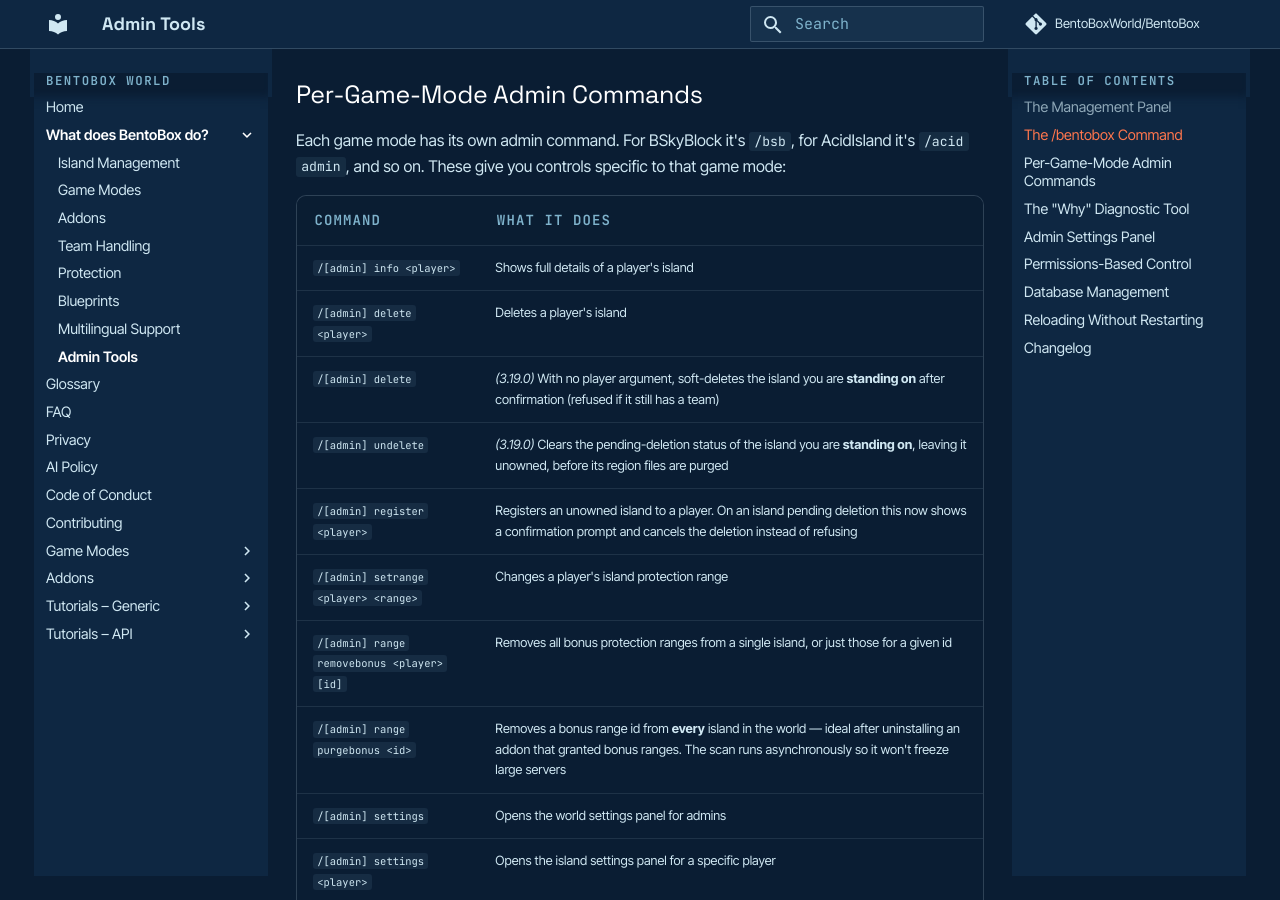
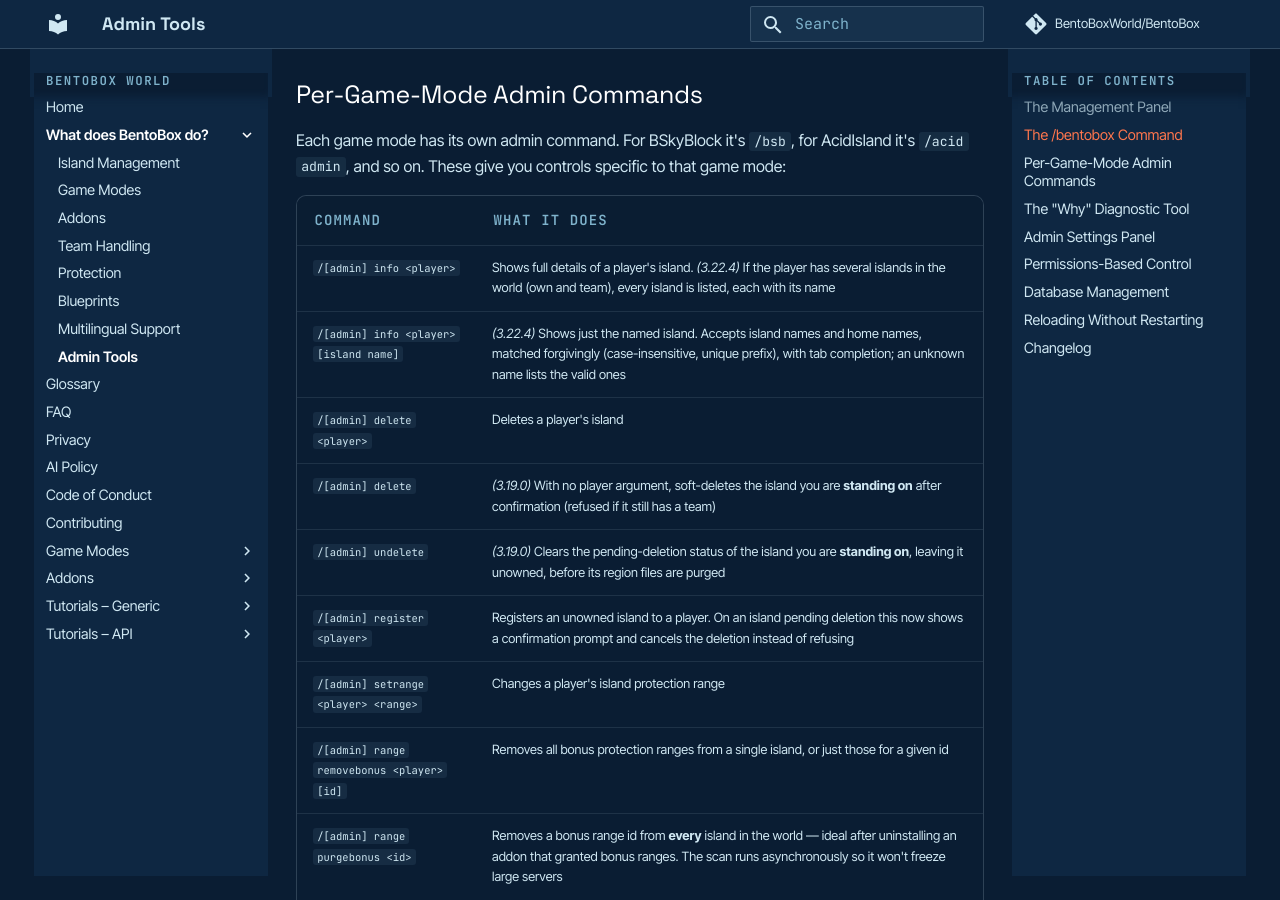
Before and after one commit to BentoBoxWorld/docs, an MkDocs documentation site: the page built from docs/BentoBox/About/AdminTools.md, in a window 1280 px wide and 900 px high, scrolled down 979 px. Built offline with MkDocs 1.6.1 and Material for MkDocs 9.7.7, drawn with Linux system fonts in a browser that asks for light colours; comment, search, counter and statistics services are not loaded.

Commit message:
docs(admin): document /[admin] info [island name] and multi-island output (#100)
Matches BentoBoxWorld/BentoBox#3074: /[admin] info <player> now lists every
island the player has in the world, and takes an optional [island name]
argument to show just one.


Claude-Session: https://claude.ai/code/session_01WjU4tEg1H9fbcdErGLATAj

Co-authored-by: Claude Fable 5 <noreply@anthropic.com>

```diff
--- a/docs/BentoBox/About/AdminTools.md
+++ b/docs/BentoBox/About/AdminTools.md
@@ -31,7 +31,8 @@ Each game mode has its own admin command. For BSkyBlock it's `/bsb`, for AcidIsl
 
 | Command | What it does |
 |---|---|
-| `/[admin] info <player>` | Shows full details of a player's island |
+| `/[admin] info <player>` | Shows full details of a player's island. *(3.22.4)* If the player has several islands in the world (own and team), every island is listed, each with its name |
+| `/[admin] info <player> [island name]` | *(3.22.4)* Shows just the named island. Accepts island names and home names, matched forgivingly (case-insensitive, unique prefix), with tab completion; an unknown name lists the valid ones |
 | `/[admin] delete <player>` | Deletes a player's island |
 | `/[admin] delete` | *(3.19.0)* With no player argument, soft-deletes the island you are **standing on** after confirmation (refused if it still has a team) |
 | `/[admin] undelete` | *(3.19.0)* Clears the pending-deletion status of the island you are **standing on**, leaving it unowned, before its region files are purged |
```
